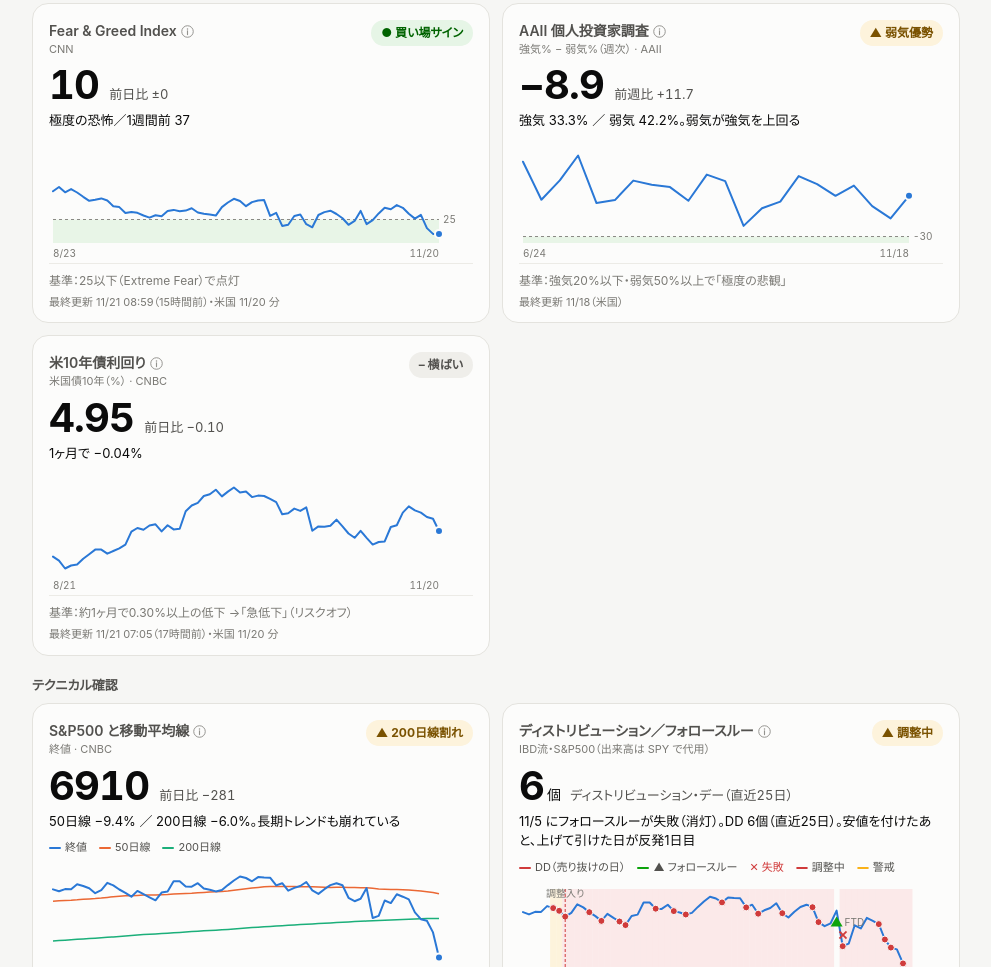
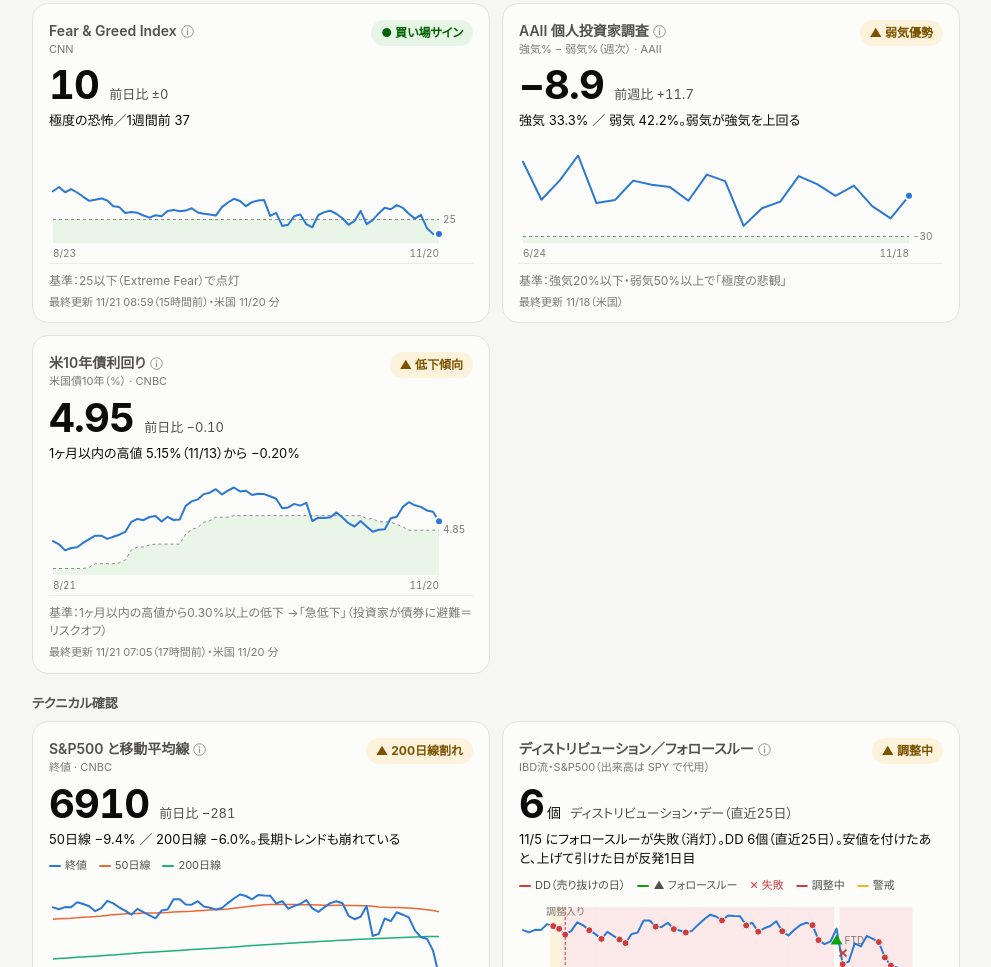
Before and after one commit to cooltak/market-gauge, a plain HTML site: page index.html in a window 1280 px wide. Shown: the part 583-1550 px from the top of the page, without its empty margins (144-1135 px from the left). Drawn offline with Linux system fonts and the light colour scheme.

Commit message:
10年債: 「1ヶ月前と比べて」から「1ヶ月以内の高値から0.30%以上の低下」に変更し、動く基準線（急低下ライン）を表示
0.30% は記事の数字ではなくゲージ独自の目安である旨を説明欄と (i) に明記

Co-Authored-By: Claude Opus 5.5 <noreply@anthropic.com>
Claude-Session: https://claude.ai/code/session_0191NjqSA7ArTQugLsYrFpiZ

```diff
--- a/index.html
+++ b/index.html
@@ -174,7 +174,7 @@ h1 { font-size: 22px; margin: 0; white-space: nowrap; flex-shrink: 0; letter-spa
       <li><b>プットコールレシオ</b>：1.1以上で「弱気に傾きすぎ」＝反転しやすい（CBOE Total）。</li>
       <li><b>VIX</b>：20台はまだ恐怖不足。30超え（できれば40超え）まで上がり、そこから下がり始めたら買い場サイン。</li>
       <li><b>Fear &amp; Greed</b>：25以下（Extreme Fear）で点灯。</li>
-      <li><b>米10年債利回り</b>（FREDの場合は1営業日遅れ）：約1ヶ月（20営業日）で0.30%以上低下したら「急低下」で点灯。</li>
+      <li><b>米10年債利回り</b>：1ヶ月以内の高値から0.30%以上低下したら「急低下」で点灯（0.30%は記事の数字ではなく、ゲージ独自の目安）。</li>
       <li><b>AAII 個人投資家調査</b>：強気20%以下・弱気50%以上で点灯（毎週木曜発表）。弱気が強気を上回るだけでも「いいサイン」。</li>
       <li><b>S&amp;P500 移動平均線</b>（テクニカル確認）：50日線を割ったら機関投資家の「売りルール」。底入れ後に50日線を回復したら確認材料。恐怖サインの数には含めない。</li>
       <li>記事の目安：恐怖サインが多く点いたら、次にテクニカルを確認してから分割エントリー。</li>
@@ -259,16 +259,26 @@ const INDICATORS = [
   },
   {
     key: 'tnx', name: '米10年債利回り', sub: '米国債10年（%）', digits: 2,
-    rule: '約1ヶ月で0.30%以上の低下 →「急低下」（リスクオフ）',
+    rule: '1ヶ月以内の高値から0.30%以上の低下 →「急低下」（投資家が債券に避難＝リスクオフ）',
+    // 見たいのは「怖がった投資家が国債に急いで逃げたか」なので、1点前との比較ではなく、
+    // 1ヶ月（今日を含む22営業日）以内の高値からの下げ幅で見る（行って来いで下げが消えないように）
+    dropFromPeak: 0.3,
+    peakWindow: 22,
     judge(s) {
       const v = last(s).v
-      const base = s.length > 20 ? last(s, 21).v : s[0].v
-      const ch = v - base
-      const note = `1ヶ月で ${signed(ch)}%`
-      if (ch <= -0.3) return { level: 'on', label: '急低下', note: `${note}。投資家が債券に避難中` }
-      if (ch <= -0.15) return { level: 'watch', label: '低下傾向', note }
-      return { level: 'calm', label: ch >= 0.15 ? '上昇' : '横ばい', note }
+      const peak = s.slice(-this.peakWindow).reduce((a, p) => (p.v > a.v ? p : a))
+      const ch = v - peak.v
+      const base = s.length > 21 ? last(s, 22).v : s[0].v
+      const note = `1ヶ月以内の高値 ${fmt(peak.v)}%（${md(peak.d)}）から ${signed(ch)}%`
+      if (ch <= -this.dropFromPeak) return { level: 'on', label: '急低下', note: `${note}。投資家が債券に避難中` }
+      if (ch <= -this.dropFromPeak / 2) return { level: 'watch', label: '低下傾向', note }
+      return { level: 'calm', label: v - base >= 0.15 ? '上昇' : '横ばい', note }
     },
+    // グラフの動く基準線: その日までの1ヶ月以内の高値 − 0.30%。青い線がこの下（緑）に入ったら急低下
+    dynThreshold(s) {
+      return s.map((p, i) => Math.max(...s.slice(Math.max(0, i + 1 - this.peakWindow), i + 1).map((q) => q.v)) - this.dropFromPeak)
+    },
+    dynLabel: '急低下ライン',
   },
 ]
 
@@ -398,10 +408,10 @@ const HELP = {
   },
   tnx: {
     title: '米10年債利回り',
-    buy: '● 買い場の材料：約1ヶ月で 0.30% 以上の低下（急低下＝投資家が債券に避難中）',
-    near: '▲ 注目：約1ヶ月で 0.15% 以上の低下（低下傾向）',
+    buy: '● 買い場の材料：1ヶ月以内の高値から 0.30% 以上の低下（急低下＝投資家が債券に避難中）。グラフでは青い線が点線（急低下ライン）より下の緑に入った状態',
+    near: '▲ 注目：1ヶ月以内の高値から 0.15% 以上の低下（低下傾向）',
     what: '米国の長期金利。怖がった投資家が安全な国債に逃げると、国債が買われて利回りが下がる。',
-    memo: '🔥 VIX のピークアウトと同時に出たら「最強の買いシグナル」（記事でいちばん重視する組み合わせ）。',
+    memo: '🔥 VIX のピークアウトと同時に出たら「最強の買いシグナル」（記事でいちばん重視する組み合わせ）。記事は「金利が大きく低下しているか」とだけ書いていて、0.30% はゲージ独自の目安。',
   },
   spx: {
     title: 'S&P500 と移動平均線',
@@ -440,7 +450,9 @@ function sparkline(el, series, ind) {
   const W = el.clientWidth || 300, H = el.clientHeight || 120
   const pad = { l: 4, r: 34, t: 10, b: 16 }
   const extra = ind.extra || []
-  const vals = s.flatMap((p) => [p.v, ...extra.map((e) => p[e.key])]).filter((v) => v != null)
+  // 日ごとに動く基準線（10年債の「1ヶ月以内の高値 − 0.30%」など）。全期間で計算してから3ヶ月分を切り出す
+  const dyn = ind.dynThreshold ? ind.dynThreshold(series).slice(-s.length) : null
+  const vals = s.flatMap((p, i) => [p.v, ...extra.map((e) => p[e.key]), dyn?.[i]]).filter((v) => v != null)
   let lo = ind.min ?? Math.min(...vals), hi = ind.max ?? Math.max(...vals)
   if (ind.threshold != null && ind.min == null) { lo = Math.min(lo, ind.threshold); hi = Math.max(hi, ind.threshold) }
   const span = hi - lo || 1
@@ -458,6 +470,12 @@ function sparkline(el, series, ind) {
     zone = `<rect x="${pad.l}" y="${zy}" width="${W - pad.l - pad.r}" height="${Math.max(0, zh)}" fill="var(--zone)"/>`
     thr = `<line x1="${pad.l}" x2="${W - pad.r}" y1="${ty}" y2="${ty}" stroke="var(--threshold)" stroke-width="1" stroke-dasharray="3 3"/>
       <text class="axis" x="${W - pad.r + 4}" y="${ty + 3}">${ind.threshold}</text>`
+  }
+  if (dyn) {
+    const pts = dyn.map((v, i) => `${x(i).toFixed(1)},${y(v).toFixed(1)}`)
+    zone = `<path d="M${pts.join(' L')} L${x(s.length - 1).toFixed(1)},${H - pad.b} L${x(0).toFixed(1)},${H - pad.b} Z" fill="var(--zone)"/>`
+    thr = `<path d="M${pts.join(' L')}" fill="none" stroke="var(--threshold)" stroke-width="1" stroke-dasharray="3 3"/>
+      <text class="axis" x="${W - pad.r + 4}" y="${y(last(dyn)) + 3}">${fmt(last(dyn))}</text>`
   }
   const lp = s.length - 1
   el.innerHTML = `
@@ -485,7 +503,8 @@ function sparkline(el, series, ind) {
     tip.style.display = 'block'
     tip.style.left = `${(cx / W) * 100}%`
     tip.textContent = `${md(s[i].d)}  ${fmt(s[i].v, ind.digits)}` +
-      extra.map((e) => `  ${e.label} ${fmt(s[i][e.key], ind.digits)}`).join('')
+      extra.map((e) => `  ${e.label} ${fmt(s[i][e.key], ind.digits)}`).join('') +
+      (dyn ? `  ${ind.dynLabel} ${fmt(dyn[i], ind.digits)}` : '')
   }
   const hide = () => { g.style.display = 'none'; tip.style.display = 'none' }
   el.onpointermove = (e) => show(e.clientX)
```
Also changed, not shown: 1 other file.
